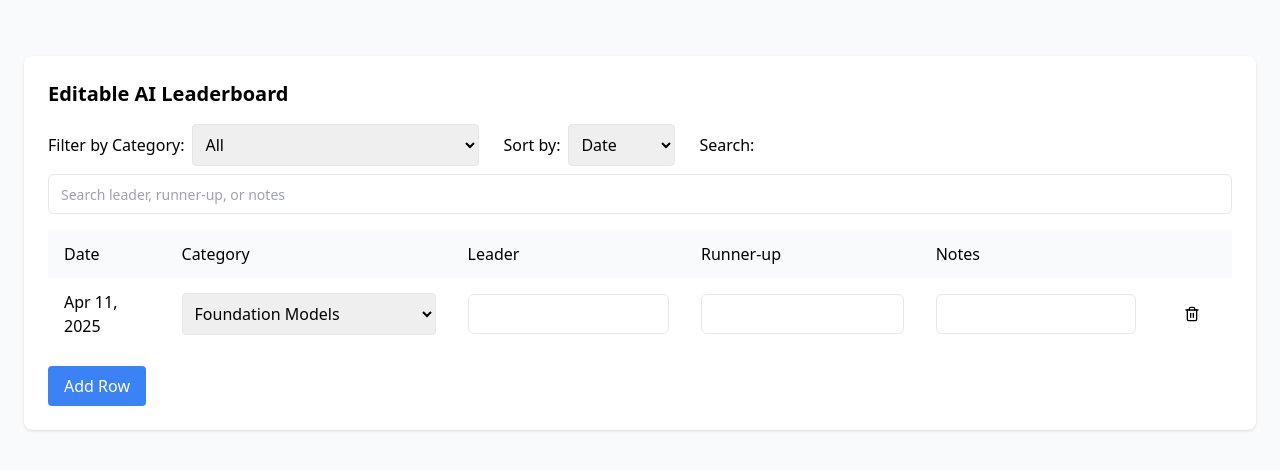
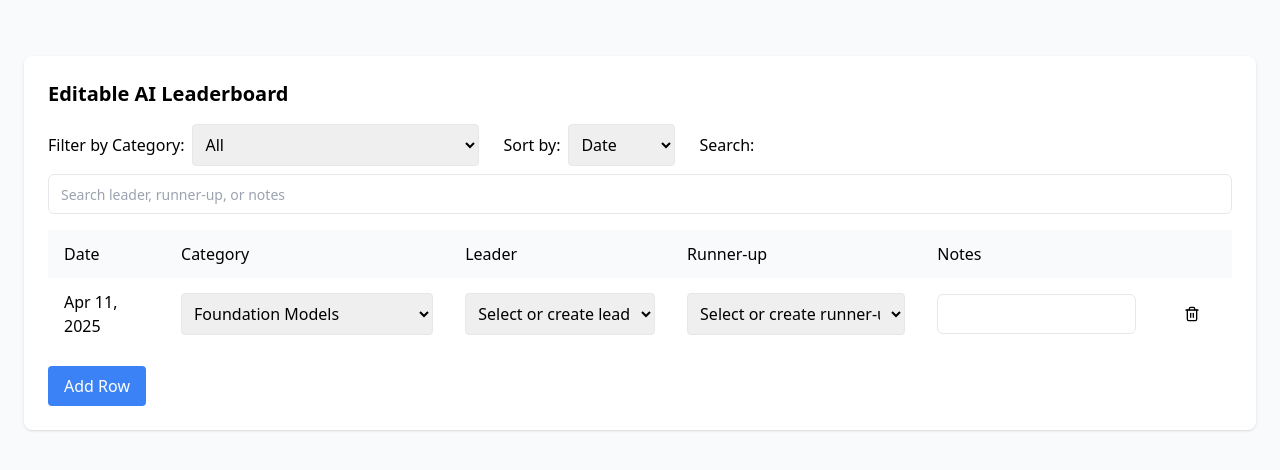
Before and after one commit to leapfrog-saugat/leaderboard-app, a React (Vite) app: page / in a window 1280 px wide. Shown: the top 470 px of the page. Built offline with nearby package versions, Linux system fonts and the light colour scheme.

Commit message:
Add creatable select dropdowns for leader and runner-up with predefined AI tools

```diff
--- a/src/pages/AIDashboard.jsx
+++ b/src/pages/AIDashboard.jsx
@@ -10,7 +10,7 @@ import {
   TableRow,
 } from '../components/ui/table';
 import { Input } from '../components/ui/input';
-import { Trash2 } from 'lucide-react';
+import { Trash2, Plus } from 'lucide-react';
 
 const categories = [
   'Foundation Models',
@@ -23,6 +23,30 @@ const categories = [
   'Accuracy/Evaluation Benchmarks',
   'Tool Ecosystem',
   'Safety & Alignment',
+];
+
+const defaultAITools = [
+  'GPT-4',
+  'GPT-4 Turbo',
+  'Claude 3 Opus',
+  'Claude 3 Sonnet',
+  'Gemini Pro',
+  'Gemini Ultra',
+  'Llama 2',
+  'Mistral Large',
+  'Code Llama',
+  'StarCoder',
+  'DALL·E 3',
+  'Midjourney V6',
+  'Stable Diffusion XL',
+  'Anthropic Claude',
+  'Palm 2',
+  'Copilot',
+  'CodeWhisperer',
+  'Bard',
+  'Mixtral 8x7B',
+  'Yi-34B',
+  'Qwen-72B',
 ];
 
 const generateId = () => '_' + Math.random().toString(36).substr(2, 9);
@@ -45,6 +69,75 @@ const formatDateTime = (date) => {
   const hours = String(d.getHours()).padStart(2, '0');
   const minutes = String(d.getMinutes()).padStart(2, '0');
   return `${year}-${month}-${day}T${hours}:${minutes}`;
+};
+
+const CreatableSelect = ({ value, onChange, options, placeholder, className }) => {
+  const [isEditing, setIsEditing] = useState(false);
+  const [inputValue, setInputValue] = useState('');
+
+  const handleNewOption = () => {
+    if (inputValue.trim()) {
+      onChange(inputValue.trim());
+      setIsEditing(false);
+      setInputValue('');
+    }
+  };
+
+  if (isEditing) {
+    return (
+      <div className="flex gap-1">
+        <Input
+          value={inputValue}
+          onChange={(e) => setInputValue(e.target.value)}
+          placeholder="Type and press Enter"
+          className={className}
+          onKeyDown={(e) => {
+            if (e.key === 'Enter') {
+              handleNewOption();
+            } else if (e.key === 'Escape') {
+              setIsEditing(false);
+              setInputValue('');
+            }
+          }}
+          autoFocus
+        />
+        <Button
+          variant="ghost"
+          size="sm"
+          onClick={() => {
+            setIsEditing(false);
+            setInputValue('');
+          }}
+        >
+          ✕
+        </Button>
+      </div>
+    );
+  }
+
+  return (
+    <div className="flex gap-1">
+      <select
+        value={value}
+        onChange={(e) => {
+          if (e.target.value === 'create-new') {
+            setIsEditing(true);
+          } else {
+            onChange(e.target.value);
+          }
+        }}
+        className={`border rounded p-2 w-full ${className}`}
+      >
+        <option value="">{placeholder}</option>
+        {options.sort().map((option) => (
+          <option key={option} value={option}>
+            {option}
+          </option>
+        ))}
+        <option value="create-new">+ Add new option...</option>
+      </select>
+    </div>
+  );
 };
 
 export default function AIDashboard() {
@@ -70,10 +163,18 @@ export default function AIDashboard() {
   const [sortBy, setSortBy] = useState('date');
   const [searchText, setSearchText] = useState('');
   const [editingDateId, setEditingDateId] = useState(null);
+  const [aiTools, setAiTools] = useState(() => {
+    const saved = localStorage.getItem('aiTools');
+    return saved ? JSON.parse(saved) : defaultAITools;
+  });
 
   useEffect(() => {
     localStorage.setItem('aiLeaderboardEntries', JSON.stringify(entries));
   }, [entries]);
+
+  useEffect(() => {
+    localStorage.setItem('aiTools', JSON.stringify(aiTools));
+  }, [aiTools]);
 
   const handleChange = (id, key, value) => {
     const updated = entries.map(entry =>
@@ -87,6 +188,11 @@ export default function AIDashboard() {
         : entry
     );
     setEntries(updated);
+
+    // Add new AI tool to the list if it doesn't exist
+    if ((key === 'leader' || key === 'runnerUp') && value && !aiTools.includes(value)) {
+      setAiTools([...aiTools, value]);
+    }
   };
 
   const addRow = () => {
@@ -221,16 +327,20 @@ export default function AIDashboard() {
                     </select>
                   </TableCell>
                   <TableCell>
-                    <Input
+                    <CreatableSelect
                       value={entry.leader}
+                      onChange={(value) => handleChange(entry.id, 'leader', value)}
+                      options={aiTools}
+                      placeholder="Select or create leader..."
                       className={getLeaderColor(entry.leader)}
-                      onChange={(e) => handleChange(entry.id, 'leader', e.target.value)}
                     />
                   </TableCell>
                   <TableCell>
-                    <Input
+                    <CreatableSelect
                       value={entry.runnerUp}
-                      onChange={(e) => handleChange(entry.id, 'runnerUp', e.target.value)}
+                      onChange={(value) => handleChange(entry.id, 'runnerUp', value)}
+                      options={aiTools}
+                      placeholder="Select or create runner-up..."
                     />
                   </TableCell>
                   <TableCell>
```
